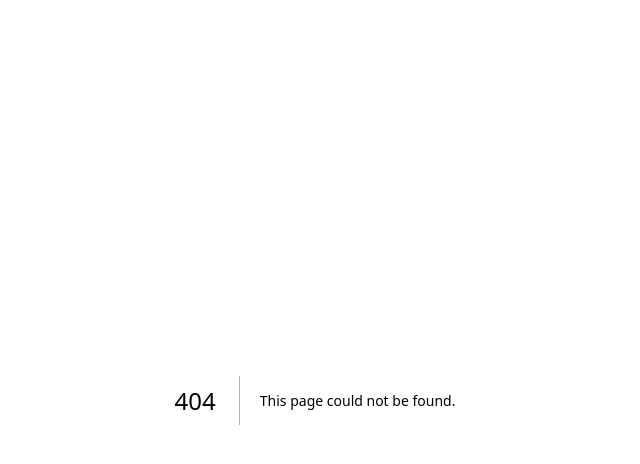
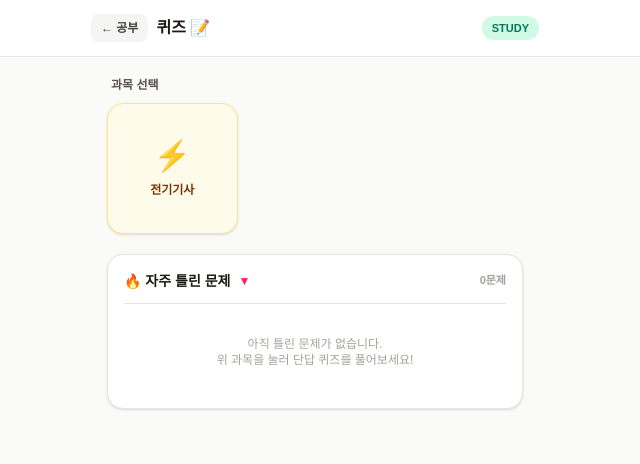
Before and after one commit to IOOi968/kd-trip, a Next.js app: page /study/quiz in a window 1280 px wide. Before the commit this address had no page. Shown: the top 464 px of the page, without its empty margins (325-965 px from the left). Built offline with nearby package versions, Linux system fonts and the light colour scheme.

Commit message:
Create page.tsx

```diff
--- /dev/null
+++ b/app/study/quiz/page.tsx
@@ -0,0 +1,223 @@
+"use client";
+
+import React, { useState, useEffect } from "react";
+import Link from "next/link";
+import QuizRunnerModal, { ShortAnswerItem } from "../components/QuizRunnerModal";
+
+interface SubjectCard {
+  id: string;
+  name: string;
+  icon: string;
+  href: string;
+  color: string;
+}
+
+const SUBJECTS_KEY = "kwan_study_subjects_v1";
+const SHORT_KEY = "kwan_study_ee_short_answers_v1";
+
+export default function StudyQuizPage() {
+  const [subjects, setSubjects] = useState<SubjectCard[]>([]);
+  const [shortItems, setShortItems] = useState<ShortAnswerItem[]>([]);
+
+  // 모달 상태
+  const [activeSubject, setActiveSubject] = useState<string | null>(null);
+  const [modalMode, setModalMode] = useState<"setup" | "wrong-only">("setup");
+
+  // 자주 틀린 문제 아코디언 & 정답 토글
+  const [isWrongListOpen, setIsWrongListOpen] = useState(true);
+  const [revealedIds, setRevealedIds] = useState<Record<number, boolean>>({});
+
+  useEffect(() => {
+    try {
+      const savedSub = localStorage.getItem(SUBJECTS_KEY);
+      if (savedSub) {
+        setSubjects(JSON.parse(savedSub));
+      } else {
+        setSubjects([
+          {
+            id: "default-ee",
+            name: "전기기사",
+            icon: "⚡",
+            href: "/study/electrical-engineer",
+            color: "bg-amber-50 border-amber-200 text-amber-900",
+          },
+        ]);
+      }
+
+      const savedShort = localStorage.getItem(SHORT_KEY);
+      if (savedShort) setShortItems(JSON.parse(savedShort));
+    } catch {
+      // 무시
+    }
+  }, []);
+
+  // 맞음 / 틀림 판정 시 오답 횟수(wrongCount) 실시간 누적 저장
+  const handleRecordResult = (id: number, isCorrect: boolean) => {
+    if (isCorrect) return;
+    setShortItems((prev) => {
+      const next = prev.map((item) =>
+        item.id === id ? { ...item, wrongCount: (item.wrongCount || 0) + 1 } : item
+      );
+      localStorage.setItem(SHORT_KEY, JSON.stringify(next));
+      return next;
+    });
+  };
+
+  const resetWrongCount = (id: number) => {
+    const next = shortItems.map((item) =>
+      item.id === id ? { ...item, wrongCount: 0 } : item
+    );
+    setShortItems(next);
+    localStorage.setItem(SHORT_KEY, JSON.stringify(next));
+  };
+
+  // 자주 틀린 문제 (wrongCount >= 1 인 항목을 많이 틀린 순으로 정렬)
+  const frequentWrongItems = [...shortItems]
+    .filter((item) => (item.wrongCount || 0) > 0)
+    .sort((a, b) => (b.wrongCount || 0) - (a.wrongCount || 0));
+
+  return (
+    <div className="min-h-screen bg-stone-50 text-stone-800 pb-20">
+      {/* 상단 고정 헤더 (STUDY 배지 통일) */}
+      <header className="sticky top-0 z-10 bg-white/95 backdrop-blur border-b border-stone-200 px-4 py-3.5">
+        <div className="max-w-md mx-auto flex items-center justify-between gap-2">
+          <div className="flex items-center gap-2">
+            <Link
+              href="/study"
+              className="text-xs font-bold bg-stone-100 hover:bg-stone-200 text-stone-700 px-2.5 py-1.5 rounded-lg transition"
+            >
+              ← 공부
+            </Link>
+            <h1 className="text-base font-extrabold text-stone-900">퀴즈 📝</h1>
+          </div>
+          <span className="text-[11px] font-bold bg-emerald-100 text-emerald-700 px-2.5 py-1 rounded-full">
+            STUDY
+          </span>
+        </div>
+      </header>
+
+      <main className="max-w-md mx-auto px-4 pt-5 space-y-5">
+        {/* 1. 나의 공부 과목 카테고리 선택 */}
+        <section className="space-y-2.5">
+          <h2 className="text-xs font-bold text-stone-600 px-1">과목 선택</h2>
+          <div className="grid grid-cols-3 gap-3">
+            {subjects.map((sub) => (
+              <button
+                key={sub.id}
+                type="button"
+                onClick={() => {
+                  setModalMode("setup");
+                  setActiveSubject(sub.name);
+                }}
+                className={`aspect-square rounded-2xl border p-3 flex flex-col items-center justify-center gap-2 shadow-sm hover:scale-[1.02] transition ${sub.color}`}
+              >
+                <span className="text-3xl">{sub.icon}</span>
+                <span className="text-xs font-bold text-center break-keep">{sub.name}</span>
+              </button>
+            ))}
+          </div>
+        </section>
+
+        {/* 2. 자주 틀린 문제 모음 박스 (얇은 구분선 스타일) */}
+        <section className="bg-white border border-stone-200 rounded-2xl p-4 shadow-sm space-y-3">
+          <div
+            onClick={() => setIsWrongListOpen(!isWrongListOpen)}
+            className="flex items-center justify-between cursor-pointer select-none"
+          >
+            <div className="flex items-center gap-2">
+              <h2 className="text-sm font-extrabold text-stone-900">🔥 자주 틀린 문제</h2>
+              <span className="text-xs font-extrabold text-rose-500">
+                {isWrongListOpen ? "▼" : "▶"}
+              </span>
+            </div>
+            <span className="text-[11px] font-bold text-stone-400">
+              {frequentWrongItems.length}문제
+            </span>
+          </div>
+
+          {isWrongListOpen && (
+            <div className="border-t border-stone-200 pt-2 space-y-2">
+              {frequentWrongItems.length === 0 ? (
+                <p className="py-6 text-center text-xs text-stone-400">
+                  아직 틀린 문제가 없습니다.
+                  <br />위 과목을 눌러 단답 퀴즈를 풀어보세요!
+                </p>
+              ) : (
+                <>
+                  <button
+                    type="button"
+                    onClick={() => {
+                      setModalMode("wrong-only");
+                      setActiveSubject("전기기사 (자주 틀린 문제)");
+                    }}
+                    className="w-full py-2.5 bg-rose-50 hover:bg-rose-100 text-rose-700 border border-rose-200 text-xs font-extrabold rounded-xl transition"
+                  >
+                    🔁 자주 틀린 문제만 집중 복습하기 ({frequentWrongItems.length}문제)
+                  </button>
+
+                  <div className="divide-y divide-stone-200">
+                    {frequentWrongItems.map((item) => {
+                      const isRevealed = !!revealedIds[item.id];
+                      return (
+                        <div key={item.id} className="py-3 space-y-2 text-xs">
+                          <div className="flex items-center justify-between">
+                            <span className="text-[11px] font-extrabold bg-rose-100 text-rose-700 px-2 py-0.5 rounded-md">
+                              {item.wrongCount}회 틀림
+                            </span>
+                            <button
+                              type="button"
+                              onClick={() => resetWrongCount(item.id)}
+                              className="text-[11px] text-stone-400 hover:text-stone-700"
+                            >
+                              목록에서 제외
+                            </button>
+                          </div>
+
+                          <p className="text-xs font-bold text-stone-800 whitespace-pre-line leading-relaxed">
+                            {item.question}
+                          </p>
+
+                          <div>
+                            <button
+                              type="button"
+                              onClick={() =>
+                                setRevealedIds((prev) => ({
+                                  ...prev,
+                                  [item.id]: !prev[item.id],
+                                }))
+                              }
+                              className="text-[11px] font-extrabold text-emerald-700 bg-emerald-50 border border-emerald-200 px-2.5 py-1 rounded-lg"
+                            >
+                              {isRevealed ? "정답 숨기기 ▲" : "정답 보기 ▼"}
+                            </button>
+
+                            {isRevealed && (
+                              <p className="mt-2 pt-2 border-t border-dashed border-stone-200 text-xs font-extrabold text-emerald-800 whitespace-pre-line leading-relaxed">
+                                {item.answer}
+                              </p>
+                            )}
+                          </div>
+                        </div>
+                      );
+                    })}
+                  </div>
+                </>
+              )}
+            </div>
+          )}
+        </section>
+      </main>
+
+      {/* 과목 클릭 시 뜨는 투명 배경 설정 및 단답 퀴즈 모달 */}
+      {activeSubject && (
+        <QuizRunnerModal
+          subjectName={activeSubject}
+          allItems={shortItems}
+          initialMode={modalMode}
+          onClose={() => setActiveSubject(null)}
+          onRecordResult={handleRecordResult}
+        />
+      )}
+    </div>
+  );
+}
```
